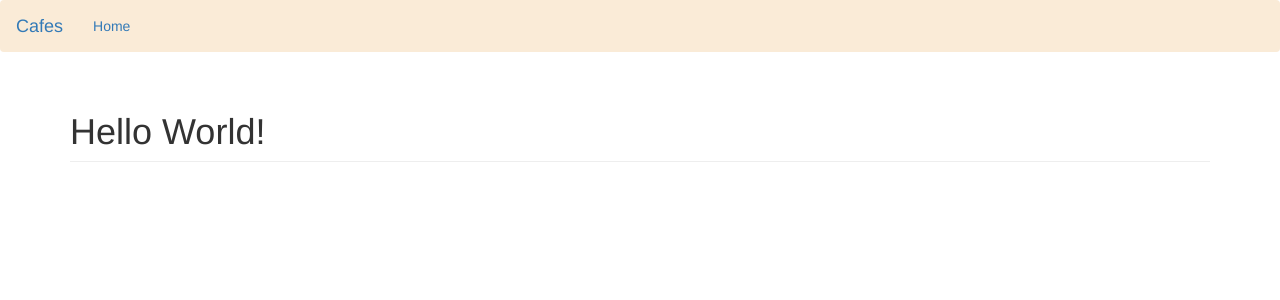
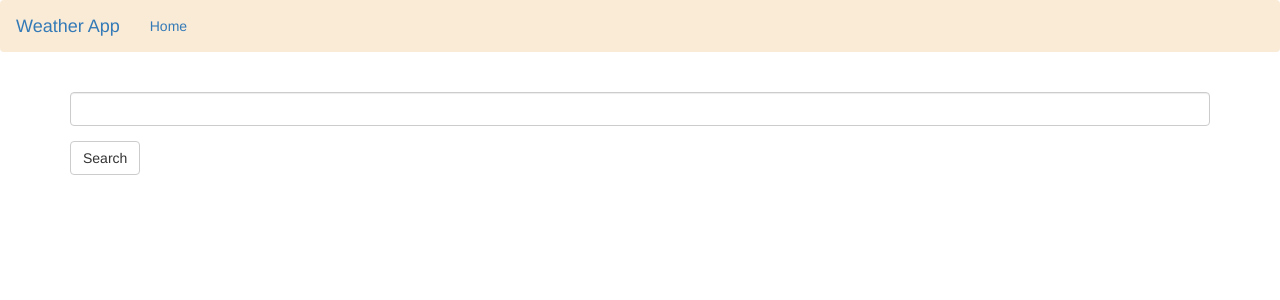
Before and after one commit to inflame-ue/WeatherApp, a Flask app: page / in a window 1280 px wide. Shown: the top 300 px of the page. Run offline with Flask 2, Linux system fonts and the light colour scheme; some libraries are stand-ins or nearby versions.

Commit message:
Add search form

```diff
--- /dev/null
+++ b/app/main/forms.py
@@ -0,0 +1,12 @@
+# TODO: Create form for searching information about the desired weather
+
+# imports
+from flask_wtf import FlaskForm
+from wtforms import StringField, SubmitField
+from wtforms.validators import DataRequired
+
+
+class SearchForm(FlaskForm):
+    """This form implements the search form for the application"""
+    city = StringField("", validators=[DataRequired()])
+    search = SubmitField("Search")
--- a/app/main/routes.py
+++ b/app/main/routes.py
@@ -1,6 +1,7 @@
 # imports
-from flask import render_template
+from flask import render_template, redirect, url_for
 from app.main import main
+from app.main.forms import SearchForm
 
 
 # routes are created with main blueprint, otherwise it won't work
@@ -8,4 +9,9 @@ from app.main import main
 @main.route("/home")
 @main.route("/index")
 def home():
-    return render_template("index.html"), 200
+    form = SearchForm()
+
+    if form.validate_on_submit():
+        return redirect(url_for('main.home'))
+
+    return render_template("index.html", form=form), 200
--- a/app/templates/base.html
+++ b/app/templates/base.html
@@ -16,7 +16,7 @@
 {# Navbar #}
 {% block navbar %}
 <nav class="navbar navbar-expand navbar-dark bg-dark fixed-top main-bar">
-    <a class="navbar-brand navbar-links" href="{{ url_for('main.home') }}">Cafes</a>
+    <a class="navbar-brand navbar-links" href="{{ url_for('main.home') }}">Weather App</a>
 
     <div class="collapse navbar-collapse" id="navbarNavDropdown">
         <ul class="nav navbar-nav mr-auto">
--- a/app/templates/index.html
+++ b/app/templates/index.html
@@ -1,9 +1,8 @@
 {% extends 'base.html' %}
+{% import 'bootstrap/wtf.html' as wtf %}
 
 {% block title %} Weather App - Home{% endblock title %}
 
 {% block page_content %}
-    <h1 class="page-header">
-        Hello World!
-    </h1>
+    {{ wtf.quick_form(form) }}
 {% endblock page_content %}
```
